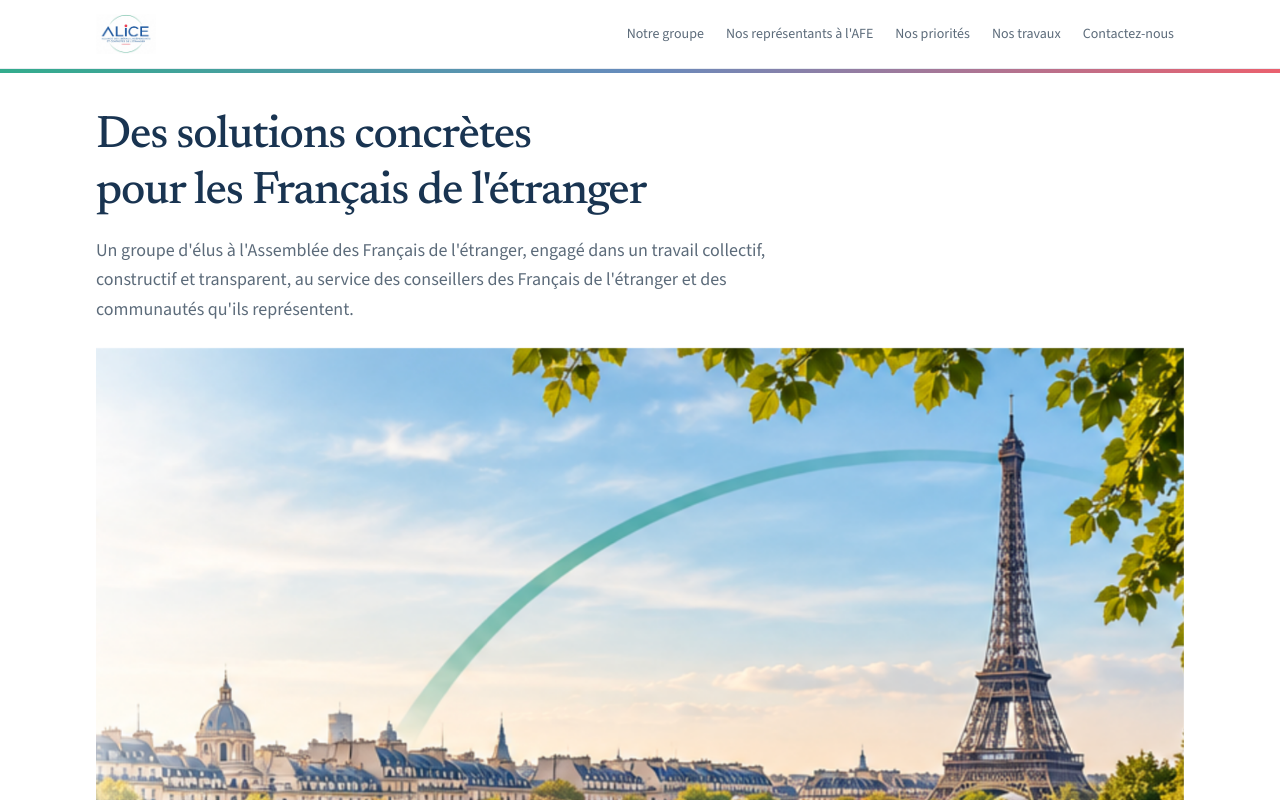
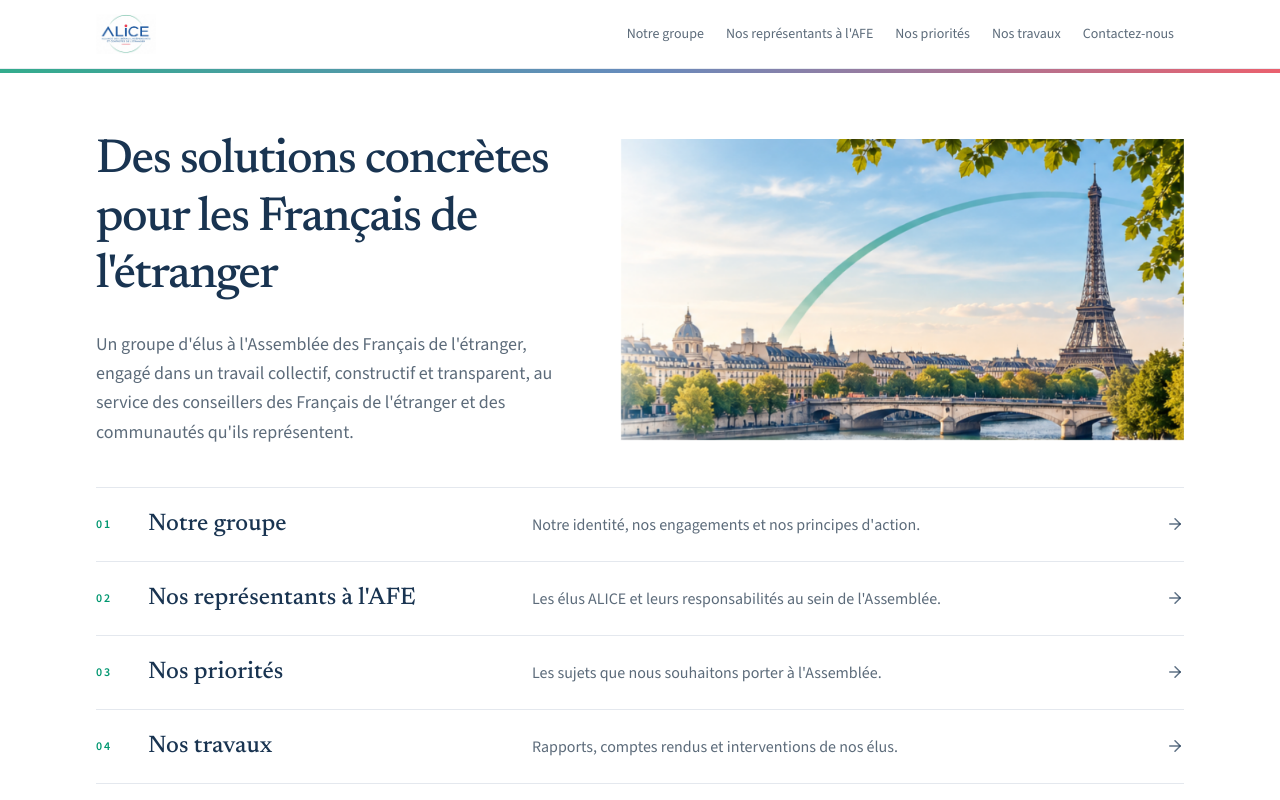
Before and after one commit to cmjouin-dot/ALICE-AFE, a Next.js app: page / in a window 1280 px wide. Shown: the top 800 px of the page. Built offline with nearby package versions, Linux system fonts and the light colour scheme.

Commit message:
Place the homepage headline beside the Eiffel photograph.
A two-column hero keeps the first screen balanced without changing the rest of the page.

Co-authored-by: Cursor <cursoragent@cursor.com>

```diff
--- a/src/app/page.tsx
+++ b/src/app/page.tsx
@@ -12,27 +12,29 @@ export default function HomePage() {
           className="pointer-events-none absolute inset-x-0 top-0 h-1 bg-[linear-gradient(90deg,var(--alice-green)_0%,var(--alice-blue)_50%,var(--alice-coral)_100%)] opacity-80"
           aria-hidden
         />
-        <Container className="relative pt-8 pb-0 sm:pt-10">
-          <h1 className="animate-fade-up font-display max-w-[16em] text-[1.9rem] font-medium leading-[1.25] tracking-tight text-alice-navy sm:text-[2.35rem] lg:max-w-[15em] lg:text-[2.85rem] lg:leading-[1.22]">
-            Des solutions concrètes
-            <br />
-            pour les Français de l&apos;étranger
+        <Container className="relative pt-16 pb-0">
+          <div className="grid grid-cols-1 items-center gap-8 lg:grid-cols-[minmax(0,45fr)_minmax(0,55fr)] lg:gap-16">
+            <div>
+              <h1 className="animate-fade-up font-display text-[2rem] font-medium leading-[1.2] tracking-tight text-alice-navy sm:text-[2.35rem] lg:text-[3rem] lg:leading-[1.2] lg:tracking-[-0.03em]">
+                Des solutions concrètes pour les Français de l&apos;étranger
               </h1>
-          <p className="animate-fade-up animate-delay-1 mt-3 max-w-2xl text-lg leading-relaxed text-alice-muted sm:mt-4">
+              <p className="animate-fade-up animate-delay-1 mt-6 max-w-prose text-[1.0625rem] leading-relaxed text-alice-muted lg:text-[1.125rem]">
                 Un groupe d&apos;élus à l&apos;Assemblée des Français de
-            l&apos;étranger, engagé dans un travail collectif, constructif et
-            transparent, au service des conseillers des Français de
+                l&apos;étranger, engagé dans un travail collectif, constructif
+                et transparent, au service des conseillers des Français de
                 l&apos;étranger et des communautés qu&apos;ils représentent.
               </p>
-
+            </div>
             <Image
               src="/images/hero-eiffel.png"
               alt="La Tour Eiffel et les quais de la Seine, sous un arc vert et bleu."
               width={1417}
               height={757}
               priority
-            className="animate-fade-up animate-delay-2 mt-5 h-auto w-full sm:mt-6"
+              sizes="(min-width: 1024px) 600px, 100vw"
+              className="animate-fade-up animate-delay-2 h-auto w-full"
             />
+          </div>
 
           <h2 className="sr-only">Sections du site</h2>
           <ul className="animate-fade-up animate-delay-3 mt-8 border-t border-alice-border sm:mt-10">
```
Lines whose indentation alone changed are shown as unchanged.
